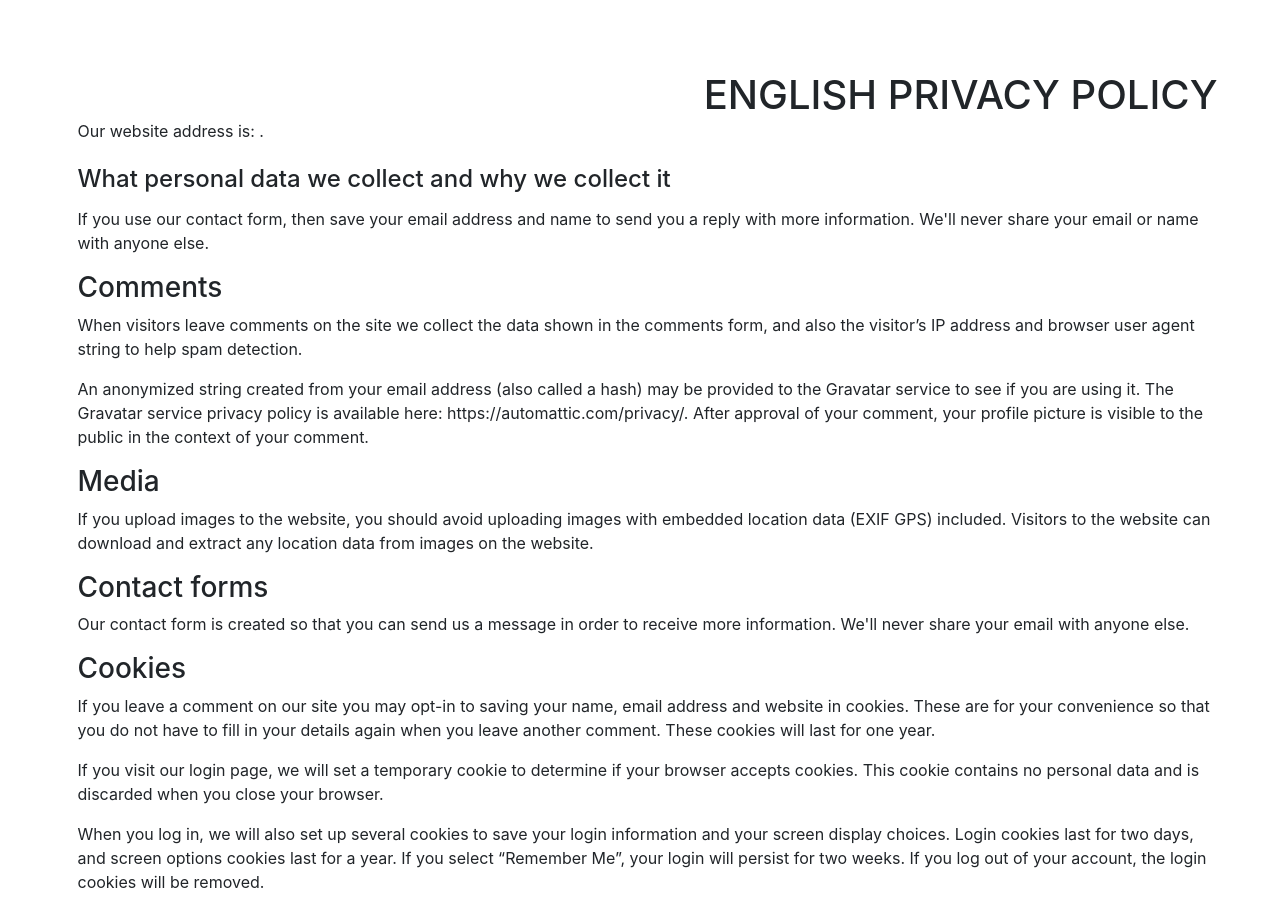
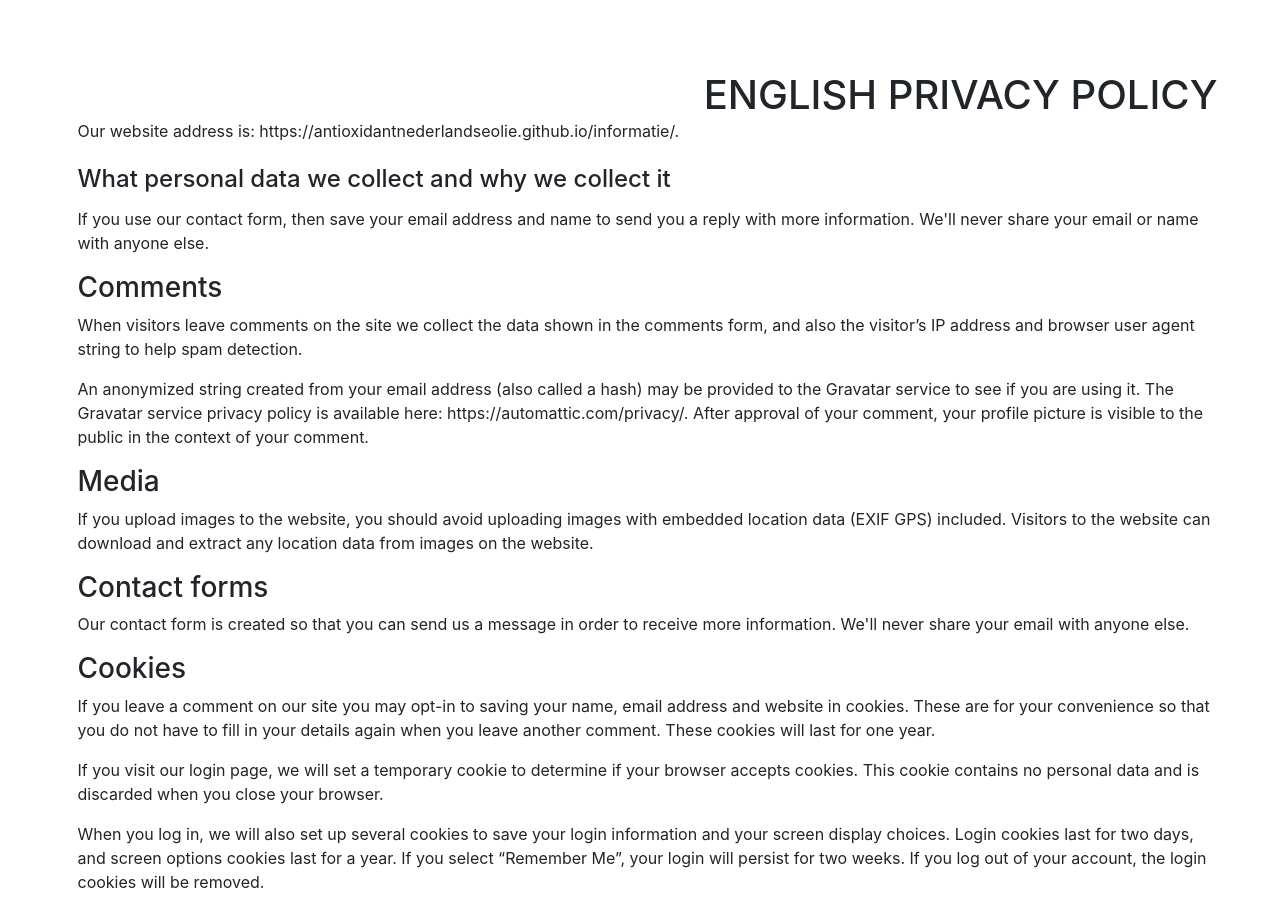
Before and after one commit to antioxidantnederlandseolie/informatie, a plain HTML site: page privacy.html in a window 1280 px wide. Shown: the part 3943-4850 px from the top of the page. Drawn offline with Linux system fonts and the light colour scheme.

Commit message:
Update privacy.html

```diff
--- a/privacy.html
+++ b/privacy.html
@@ -165,7 +165,7 @@ Netherlands<br><br>
 
 <h1>ENGLISH PRIVACY POLICY</h1>
 		<br><br>
-<p>Our website address is: .</p>
+<p>Our website address is:  https://antioxidantnederlandseolie.github.io/informatie/.</p>
 
 
 
```
